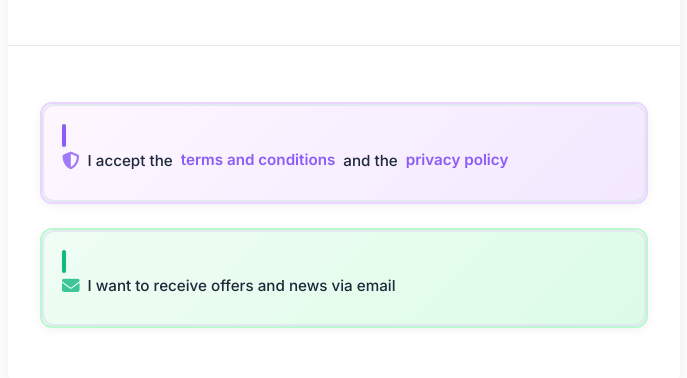
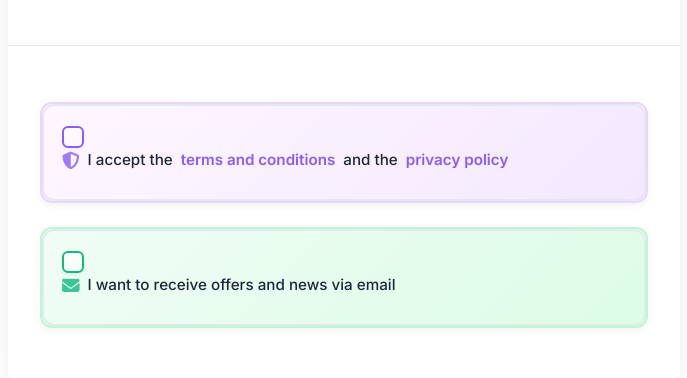
Before and after one commit to Jpandreu/ecommerce-template-demo, a website: page checkout.html in a window 1280 px wide. Shown: the part 2519-2897 px from the top of the page, 64-751 px from the left. Drawn offline with nearby package versions, Linux system fonts and the light colour scheme.

Commit message:
Fix checkbox styling - improved positioning and removed duplicated code

```diff
--- a/assets/css/checkout-page.css
+++ b/assets/css/checkout-page.css
@@ -304,16 +304,19 @@ body {
 }
 
 .checkmark {
-    width: 24px;
-    height: 24px;
-    border: 2.5px solid var(--border-color);
-    border-radius: 8px;
+    width: 22px;
+    height: 22px;
+    border: 2px solid var(--border-color);
+    border-radius: 6px;
     background: linear-gradient(145deg, #ffffff 0%, #f8fafc 100%);
     position: relative;
     transition: all 0.3s cubic-bezier(0.4, 0, 0.2, 1);
     flex-shrink: 0;
     margin-top: 0.125rem;
     box-shadow: 0 2px 4px rgba(0, 0, 0, 0.06), inset 0 1px 0 rgba(255, 255, 255, 0.9);
+    display: flex;
+    align-items: center;
+    justify-content: center;
 }
 
 .checkmark:hover {
@@ -325,14 +328,14 @@ body {
 .checkmark::after {
     content: '';
     position: absolute;
-    top: 50%;
-    left: 50%;
-    transform: translate(-50%, -50%) scale(0);
-    width: 7px;
-    height: 11px;
-    border: 2px solid white;
-    border-top: none;
-    border-left: none;
+    display: block;
+    left: 7px;
+    top: 3px;
+    width: 5px;
+    height: 9px;
+    border: solid white;
+    border-width: 0 2.5px 2.5px 0;
+    transform: rotate(45deg) scale(0);
     transform-origin: center;
     transition: all 0.3s cubic-bezier(0.68, -0.55, 0.265, 1.55);
 }
@@ -345,22 +348,22 @@ body {
 }
 
 .checkbox-label input[type="checkbox"]:checked + .checkmark::after {
-    transform: translate(-50%, -60%) rotate(45deg) scale(1);
+    transform: rotate(45deg) scale(1);
     animation: checkIn 0.4s cubic-bezier(0.68, -0.55, 0.265, 1.55);
 }
 
 /* Animation for checkbox check */
 @keyframes checkIn {
     0% {
-        transform: translate(-50%, -60%) rotate(45deg) scale(0);
+        transform: rotate(45deg) scale(0);
         opacity: 0;
     }
     50% {
-        transform: translate(-50%, -60%) rotate(45deg) scale(1.2);
+        transform: rotate(45deg) scale(1.2);
         opacity: 1;
     }
     100% {
-        transform: translate(-50%, -60%) rotate(45deg) scale(1);
+        transform: rotate(45deg) scale(1);
         opacity: 1;
     }
 }
@@ -1033,35 +1036,7 @@ body {
     text-decoration: none;
 }
 
-/* Enhanced checkbox hover and active states */
-.checkmark {
-    box-shadow: 0 2px 4px rgba(0, 0, 0, 0.06), inset 0 1px 0 rgba(255, 255, 255, 0.9);
-    transition: all 0.3s cubic-bezier(0.4, 0, 0.2, 1);
-}
-
-.checkmark:hover {
-    transform: scale(1.05);
-}
-
-/* Enhanced animations */
-@keyframes checkIn {
-    0% {
-        transform: translate(-50%, -60%) rotate(45deg) scale(0);
-        opacity: 0;
-    }
-    50% {
-        transform: translate(-50%, -60%) rotate(45deg) scale(1.2);
-        opacity: 1;
-    }
-    100% {
-        transform: translate(-50%, -60%) rotate(45deg) scale(1);
-        opacity: 1;
-    }
-}
-
-.checkbox-label input[type="checkbox"]:checked + .checkmark::after {
-    animation: checkIn 0.4s cubic-bezier(0.68, -0.55, 0.265, 1.55);
-}
+/* Enhanced checkbox states already defined above */
 
 /* Responsive improvements for mobile */
 @media (max-width: 768px) {
```
